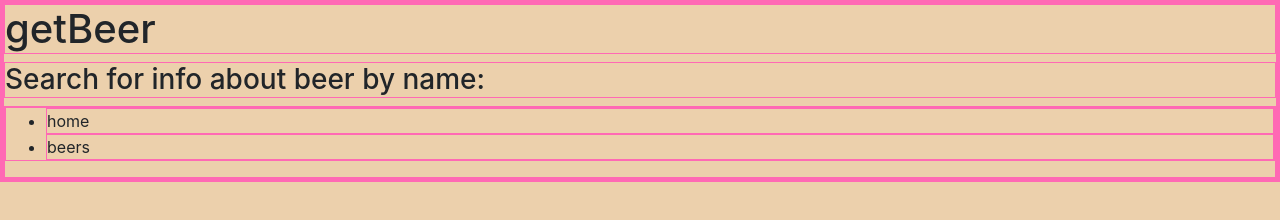
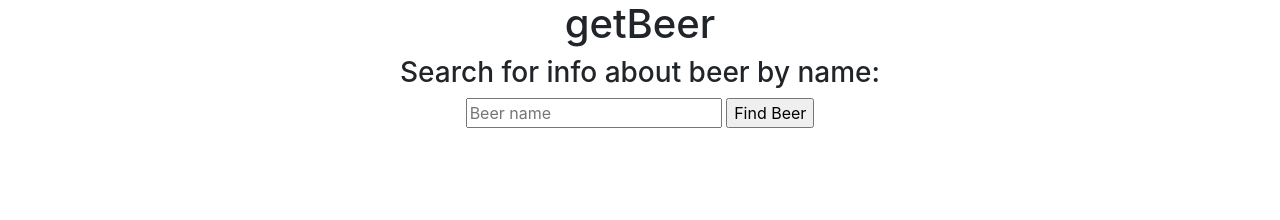
Before and after one commit to JenSchumann/getBeers, a website: page public/index.html in a window 1280 px wide. Drawn offline with nearby package versions, Linux system fonts and the light colour scheme.

Commit message:
getBeerByName dysfunctional

```diff
--- a/public/css/main.css
+++ b/public/css/main.css
@@ -1,4 +1,13 @@
 * {
-  border: 1px solid hotpink;
-  background-color: #ecd0ac;
+  /* border: 1px solid hotpink;
+  background-color: #ecd0ac; */
 }
+
+body {
+  text-align: center;
+  margin: 0 auto;
+}
+
+li {
+  list-style: none;
+}
--- a/public/index.html
+++ b/public/index.html
@@ -18,8 +18,8 @@
     <script src="https://ajax.googleapis.com/ajax/libs/angularjs/1.6.7/angular.min.js"></script>
     <script src="/js/app.js" charset="utf-8"></script>
   </head>
-  <body ng-controller="BeerController as ctrl">
-<!-- {{ctrl.happyHour}} -->
+
+
 
 
 <!-- BreweryDB API response. -->
@@ -27,15 +27,15 @@
 <div ng-controller="BeerDBController as beerCtrl">
       <header>
         <h1>getBeer</h1>
+        <!-- {{beerCtrl.happyHour}} -->
         <h3>Search for info about beer by name:</h3>
-        <nav>
-          <ul>
-            <li ng-click="main.openHomePage()">home</li>
+        <form ng-submit="beerCtrl.findBeer()">
+            <input type="text" ng-model="beerCtrl.searchForBeer" placeholder="Beer name">
 
-            <li ng-click="beerCtrl.beers = [];main.openBeerSearch()">beers</li>
+            <input ng-click="" type="submit" name="search" value="Find Beer">
 
-          </ul>
-        </nav>
+         </form>
+
       </header>
     </div>
 
--- a/public/js/app.js
+++ b/public/js/app.js
@@ -15,6 +15,8 @@ app.controller('BeerDBController', ['$http', function($http){
   this.beers = [];
   this.selectedBeer = "";
   this.searchForBeer = "";
+
+
 
 //=============================
   // Takes the results of a search and puts the data into objects that match
@@ -46,7 +48,8 @@ app.controller('BeerDBController', ['$http', function($http){
 
    // Gets beer by name from brewerydb. Gets brewery that makes the beer.
    this.getBeerByName = function() {
-     var urlStr = '/breweries/proxy/v2/beers?name=' + controller.searchForBeer;
+
+     const urlStr = '/breweries/proxy/v2/beers?name=' + controller.searchForBeer;
 
      $http({
        method: 'GET',
--- a/server.js
+++ b/server.js
@@ -26,12 +26,12 @@ const beer = require('./controllers/beer.js');
 //mongoose connection
 mongoose.connect('mongodb://localhost:27017/getBeers');
 mongoose.connection.once('open', function(){
-  console.log('belly up to the bar!');
+  console.log('what do you have on draft?');
 });
 
 
 
 //port
 app.listen(3000, function(){
-  console.log("I'll take a Kilt Lifter please. A tall one.  Because it's happy hour.");
+  console.log("I'll take a Kilt Lifter please.");
 });
```
Also changed, not shown: controllers/beer.js (+8 -20 lines).
